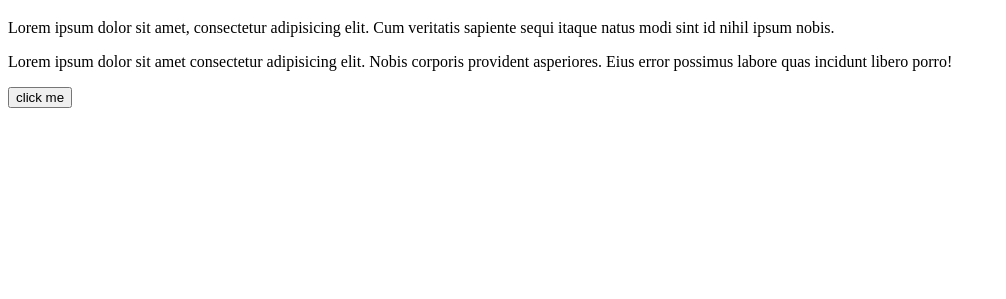
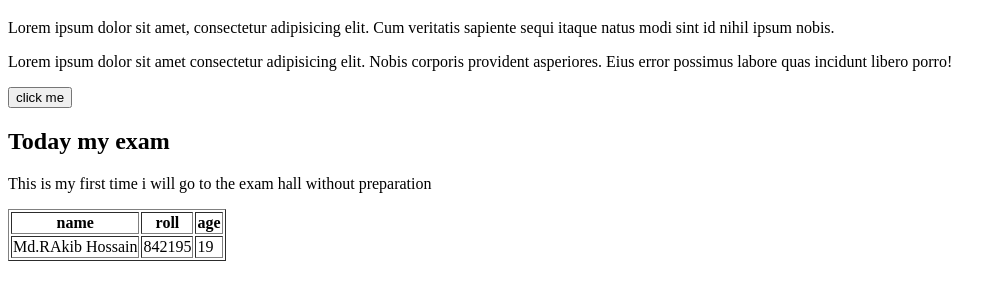
Before and after one commit to rabbimorol045-ui/my-second-github, a plain HTML site: page index.html in a window 1280 px wide. Shown: the part 61-360 px from the top of the page, without its empty margins (0-1006 px from the left). Drawn offline with Linux system fonts and the light colour scheme.

Commit message:
update index file

```diff
--- a/index.html
+++ b/index.html
@@ -12,6 +12,22 @@
        <p> Lorem ipsum dolor sit amet consectetur adipisicing elit. Nobis corporis provident asperiores. Eius error possimus labore quas incidunt libero porro!</p>
 
        <button >click me</button>
+       <h2>Today my exam </h2>
+       <p>This is my first time i will go to the exam hall without preparation</p>
+       <table border="1">
+         <tr>
+            <th>name</th>
+            <th>roll</th>
+            <th>age</th>
+         </tr>
+         <tr>
+            <td>Md.RAkib Hossain</td>
+            <td>842195</td>
+            <td >19</td>
+         </tr>
+
+       </table>
+
     </div>
 </body>
 </html>
```
